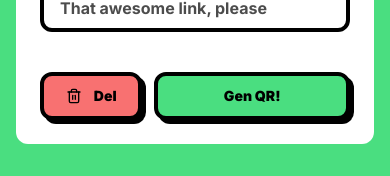
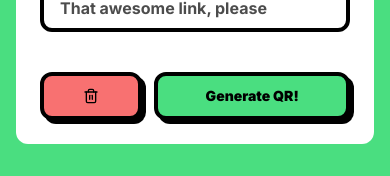
Before and after one commit to geminicodes/script-doctor-helper, a React (Vite) app: page /create in a window 390 px wide. Shown: the part 644-820 px from the top of the page. Built offline with nearby package versions, Linux system fonts and the light colour scheme.

Commit message:
Fix CreateQRPage button text on mobile
Change button text on mobile to prevent overflows.

```diff
--- a/src/pages/CreateQRPage.tsx
+++ b/src/pages/CreateQRPage.tsx
@@ -116,17 +116,16 @@ const CreateQRPage = () => {
                 variant="destructive"
                 className="flex-1 max-w-[33%] bg-red-400 hover:bg-red-300 dark:bg-red-500 dark:hover:bg-red-400 text-black dark:text-white font-black text-sm sm:text-base"
               >
-                <Trash2 className="w-4 h-4 mr-1 sm:mr-2" />
+                <Trash2 className="w-4 h-4 sm:mr-2" />
                 <span className="hidden sm:inline">Delete</span>
-                <span className="sm:hidden">Del</span>
               </Button>
 
               <Button
                 onClick={handleGenerateQR}
                 className="flex-1 bg-green-400 hover:bg-green-300 dark:bg-green-500 dark:hover:bg-green-400 text-black dark:text-white font-black text-sm sm:text-base"
               >
+                <span className="sm:hidden">Generate QR!</span>
                 <span className="hidden sm:inline">Generate QR!</span>
-                <span className="sm:hidden">Gen QR!</span>
               </Button>
             </div>
           </div>
```
